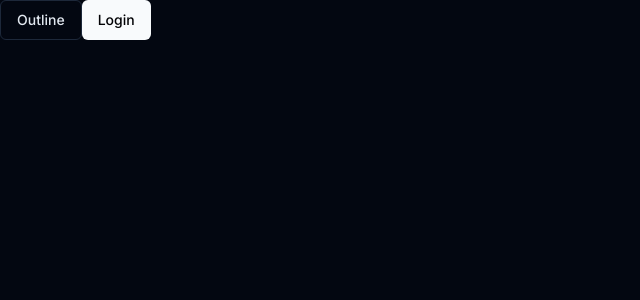
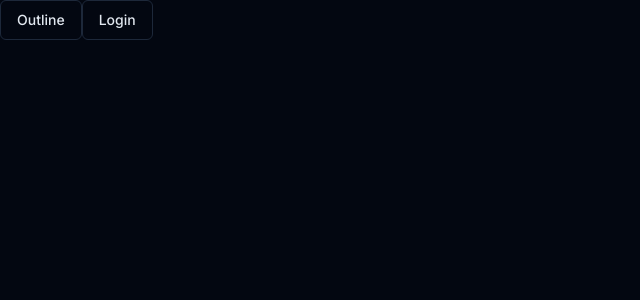
Before and after one commit to LumaSpace-de/luma, a Next.js app: page / in a window 1280 px wide. Shown: the top 300 px of the page, without its empty margins (0-640 px from the left). Built offline with nearby package versions, Linux system fonts and the light colour scheme.

Commit message:
page.tsx aktualisieren

```diff
--- a/app/page.tsx
+++ b/app/page.tsx
@@ -9,7 +9,7 @@ export default function IndexPage() {
     <div>
       <Button variant="outline">Outline</Button>
       <Link href="/login">
-        <Button>Login</Button>
+        <Button variant="outline">Login</Button>
       </Link>
     </div>
   )
```
